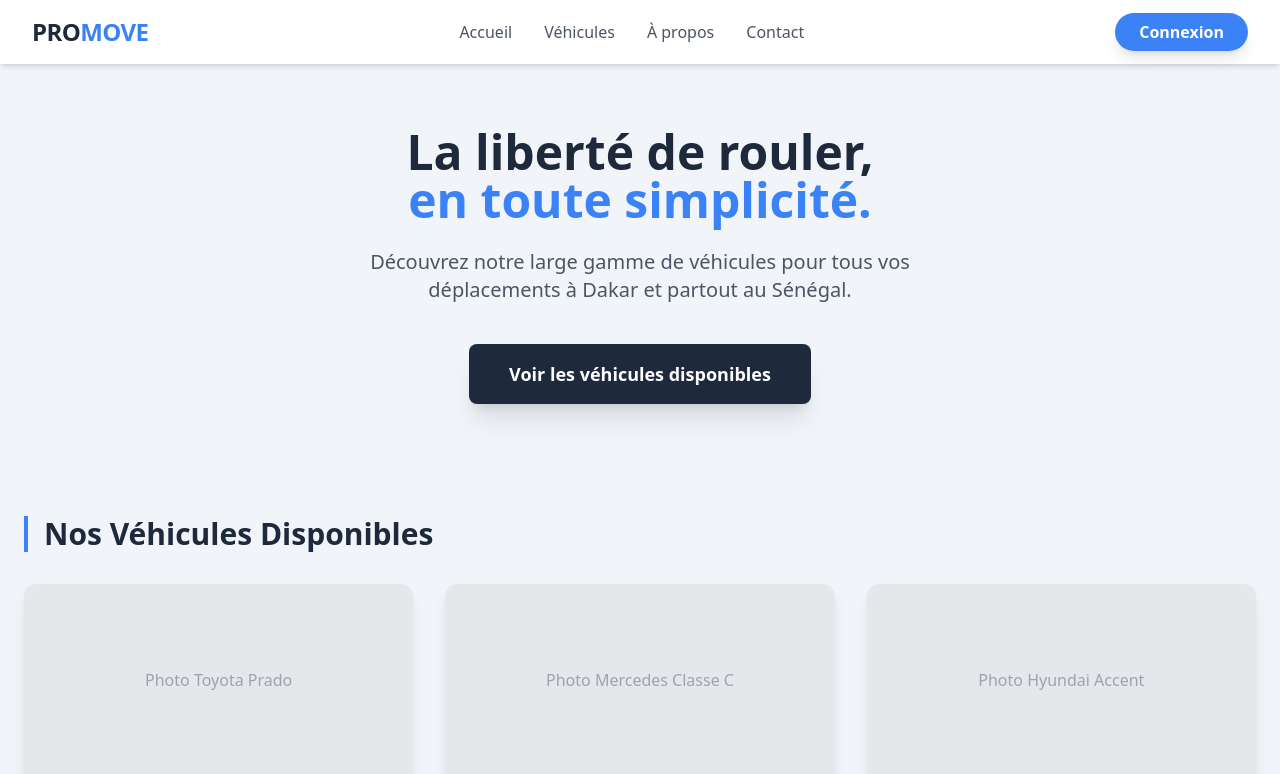
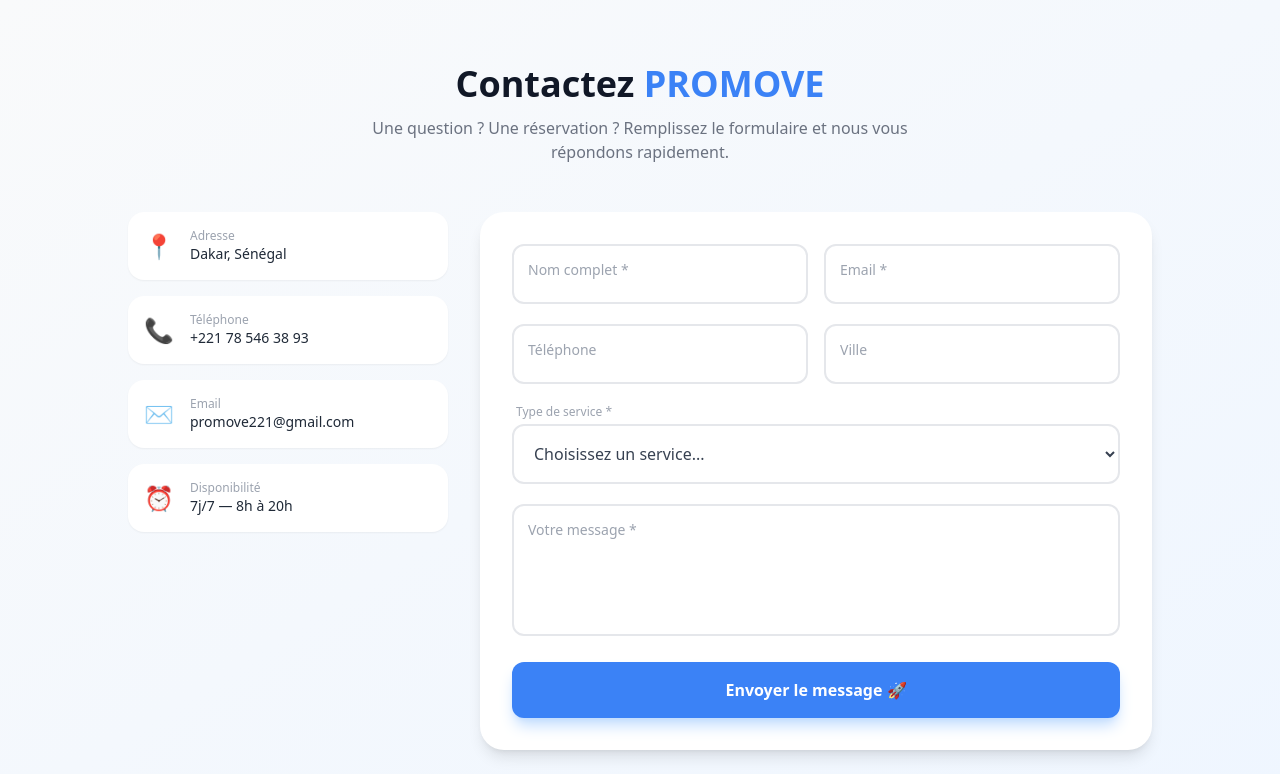
Before and after one commit to kine-gueye/location-voiture-unipro, a React (Vite) app: page /contact in a window 1280 px wide. Before the commit this address led to /. Shown: the top 774 px of the page. Built offline with nearby package versions, Linux system fonts and the light colour scheme.

Commit message:
ajout de la page formulaire

```diff
--- a/package.json
+++ b/package.json
@@ -10,6 +10,7 @@
     "preview": "vite preview"
   },
   "dependencies": {
+    "@emailjs/browser": "^4.4.1",
     "lucide-react": "^1.14.0",
     "react": "^19.2.5",
     "react-dom": "^19.2.5",
--- a/src/App.tsx
+++ b/src/App.tsx
@@ -4,6 +4,7 @@
 import Dashboard from "./pages/Dashboard";
 import Footer from "./composants/footer";
 import Apropos from "./pages/Apropos";
+import Contact from "./pages/Contact";
 
 function AppContent() {
   const location = useLocation();
@@ -26,6 +27,7 @@
 
           <Route path="*" element={<Navigate to="/" />} />
           <Route path="/apropos" element={<Apropos />} />
+          <Route path="/contact" element={<Contact />} />
         </Routes>
       </main>
 
--- a/src/pages/Contact.tsx
+++ b/src/pages/Contact.tsx
@@ -0,0 +1,204 @@
+import { useState, useRef } from "react";
+import emailjs from "@emailjs/browser";
+
+const Contact = () => {
+  const formRef = useRef<HTMLFormElement>(null);
+  const [focused, setFocused] = useState<string | null>(null);
+  const [sent, setSent] = useState(false);
+  const [loading, setLoading] = useState(false);
+  const [form, setForm] = useState({
+    nom: "", email: "", telephone: "", ville: "", message: "", service: ""
+  });
+
+  const handleChange = (e: React.ChangeEvent<HTMLInputElement | HTMLTextAreaElement | HTMLSelectElement>) => {
+    setForm({ ...form, [e.target.name]: e.target.value });
+  };
+
+  const handleSubmit = async (e: React.FormEvent) => {
+    e.preventDefault();
+    setLoading(true);
+    try {
+      await emailjs.sendForm(
+        "VOTRE_SERVICE_ID",
+        "VOTRE_TEMPLATE_ID",
+        formRef.current!,
+        "VOTRE_PUBLIC_KEY"
+      );
+      setSent(true);
+    } catch (error) {
+      alert("Erreur lors de l'envoi. Réessayez.");
+    }
+    setLoading(false);
+  };
+
+  if (sent) {
+    return (
+      <div className="min-h-screen flex items-center justify-center bg-gray-50">
+        <div className="text-center animate-bounce-in p-10 bg-white rounded-3xl shadow-xl max-w-md">
+          <div className="text-6xl mb-4">✅</div>
+          <h2 className="text-2xl font-bold text-gray-900 mb-2">Message envoyé !</h2>
+          <p className="text-gray-500">Nous vous répondrons dans les 24h. Merci {form.nom} !</p>
+          <button
+            onClick={() => { setSent(false); setForm({ nom: "", email: "", telephone: "", ville: "", message: "", service: "" }); }}
+            className="mt-6 bg-blue-500 text-white px-6 py-3 rounded-xl hover:bg-blue-600 transition-all"
+          >
+            Nouveau message
+          </button>
+        </div>
+      </div>
+    );
+  }
+
+  return (
+    <div className="min-h-screen bg-gradient-to-br from-gray-50 to-blue-50 py-16 px-4">
+
+      {/* Header */}
+      <div className="text-center mb-12">
+        <h1 className="text-4xl font-bold text-gray-900 mb-3">
+          Contactez <span className="text-blue-500">PROMOVE</span>
+        </h1>
+        <p className="text-gray-500 max-w-xl mx-auto">
+          Une question ? Une réservation ? Remplissez le formulaire et nous vous répondons rapidement.
+        </p>
+      </div>
+
+      <div className="max-w-5xl mx-auto grid grid-cols-1 md:grid-cols-3 gap-8">
+
+        {/* Infos contact */}
+        <div className="space-y-4">
+          {[
+            { icon: "📍", titre: "Adresse", info: "Dakar, Sénégal" },
+            { icon: "📞", titre: "Téléphone", info: "+221 78 546 38 93" },
+            { icon: "✉️", titre: "Email", info: "promove221@gmail.com" },
+            { icon: "⏰", titre: "Disponibilité", info: "7j/7 — 8h à 20h" },
+          ].map((item, i) => (
+            <div key={i} className="bg-white rounded-2xl p-4 shadow-sm flex items-center gap-4 hover:shadow-md hover:scale-105 transition-all duration-300">
+              <div className="text-2xl">{item.icon}</div>
+              <div>
+                <p className="text-xs text-gray-400">{item.titre}</p>
+                <p className="text-sm font-medium text-gray-800">{item.info}</p>
+              </div>
+            </div>
+          ))}
+        </div>
+
+        {/* Formulaire */}
+        <div className="md:col-span-2 bg-white rounded-3xl shadow-lg p-8">
+          <form ref={formRef} onSubmit={handleSubmit} className="space-y-5">
+
+            {/* Nom & Email */}
+            <div className="grid grid-cols-1 md:grid-cols-2 gap-4">
+              <div className="relative">
+                <label className={`absolute left-4 transition-all duration-300 pointer-events-none ${focused === "nom" || form.nom ? "top-1 text-xs text-blue-500" : "top-4 text-sm text-gray-400"}`}>
+                  Nom complet *
+                </label>
+                <input
+                  type="text" name="nom" value={form.nom}
+                  onChange={handleChange}
+                  onFocus={() => setFocused("nom")}
+                  onBlur={() => setFocused(null)}
+                  required
+                  className={`w-full pt-6 pb-2 px-4 border-2 rounded-xl outline-none transition-all duration-300 ${focused === "nom" ? "border-blue-500 shadow-md shadow-blue-100" : "border-gray-200"}`}
+                />
+              </div>
+              <div className="relative">
+                <label className={`absolute left-4 transition-all duration-300 pointer-events-none ${focused === "email" || form.email ? "top-1 text-xs text-blue-500" : "top-4 text-sm text-gray-400"}`}>
+                  Email *
+                </label>
+                <input
+                  type="email" name="email" value={form.email}
+                  onChange={handleChange}
+                  onFocus={() => setFocused("email")}
+                  onBlur={() => setFocused(null)}
+                  required
+                  className={`w-full pt-6 pb-2 px-4 border-2 rounded-xl outline-none transition-all duration-300 ${focused === "email" ? "border-blue-500 shadow-md shadow-blue-100" : "border-gray-200"}`}
+                />
+              </div>
+            </div>
+
+            {/* Téléphone & Ville */}
+            <div className="grid grid-cols-1 md:grid-cols-2 gap-4">
+              <div className="relative">
+                <label className={`absolute left-4 transition-all duration-300 pointer-events-none ${focused === "telephone" || form.telephone ? "top-1 text-xs text-blue-500" : "top-4 text-sm text-gray-400"}`}>
+                  Téléphone
+                </label>
+                <input
+                  type="tel" name="telephone" value={form.telephone}
+                  onChange={handleChange}
+                  onFocus={() => setFocused("telephone")}
+                  onBlur={() => setFocused(null)}
+                  className={`w-full pt-6 pb-2 px-4 border-2 rounded-xl outline-none transition-all duration-300 ${focused === "telephone" ? "border-blue-500 shadow-md shadow-blue-100" : "border-gray-200"}`}
+                />
+              </div>
+              <div className="relative">
+                <label className={`absolute left-4 transition-all duration-300 pointer-events-none ${focused === "ville" || form.ville ? "top-1 text-xs text-blue-500" : "top-4 text-sm text-gray-400"}`}>
+                  Ville
+                </label>
+                <input
+                  type="text" name="ville" value={form.ville}
+                  onChange={handleChange}
+                  onFocus={() => setFocused("ville")}
+                  onBlur={() => setFocused(null)}
+                  className={`w-full pt-6 pb-2 px-4 border-2 rounded-xl outline-none transition-all duration-300 ${focused === "ville" ? "border-blue-500 shadow-md shadow-blue-100" : "border-gray-200"}`}
+                />
+              </div>
+            </div>
+
+            {/* Service */}
+            <div className="relative">
+              <label className="block text-xs text-gray-400 mb-1 ml-1">Type de service *</label>
+              <select
+                name="service" value={form.service}
+                onChange={handleChange}
+                required
+                className="w-full p-4 border-2 border-gray-200 rounded-xl outline-none transition-all duration-300 focus:border-blue-500 focus:shadow-md focus:shadow-blue-100 bg-white text-gray-700"
+              >
+                <option value="">Choisissez un service...</option>
+                <option value="Location courte durée">Location courte durée</option>
+                <option value="Location longue durée">Location longue durée</option>
+                <option value="Location avec chauffeur">Location avec chauffeur</option>
+                <option value="Transfert aéroport">Transfert aéroport</option>
+                <option value="Autre">Autre</option>
+              </select>
+            </div>
+
+            {/* Message */}
+            <div className="relative">
+              <label className={`absolute left-4 transition-all duration-300 pointer-events-none ${focused === "message" || form.message ? "top-1 text-xs text-blue-500" : "top-4 text-sm text-gray-400"}`}>
+                Votre message *
+              </label>
+              <textarea
+                name="message" value={form.message}
+                onChange={handleChange}
+                onFocus={() => setFocused("message")}
+                onBlur={() => setFocused(null)}
+                required rows={4}
+                className={`w-full pt-6 pb-2 px-4 border-2 rounded-xl outline-none transition-all duration-300 resize-none ${focused === "message" ? "border-blue-500 shadow-md shadow-blue-100" : "border-gray-200"}`}
+              />
+            </div>
+
+            {/* Bouton */}
+            <button
+              type="submit"
+              disabled={loading}
+              className="w-full bg-blue-500 hover:bg-blue-600 active:scale-95 text-white font-semibold py-4 rounded-xl transition-all duration-300 shadow-lg shadow-blue-200 hover:shadow-xl hover:shadow-blue-300 disabled:opacity-70"
+            >
+              {loading ? (
+                <span className="flex items-center justify-center gap-2">
+                  <svg className="animate-spin h-5 w-5" viewBox="0 0 24 24" fill="none">
+                    <circle className="opacity-25" cx="12" cy="12" r="10" stroke="currentColor" strokeWidth="4"/>
+                    <path className="opacity-75" fill="currentColor" d="M4 12a8 8 0 018-8v8z"/>
+                  </svg>
+                  Envoi en cours...
+                </span>
+              ) : "Envoyer le message 🚀"}
+            </button>
+
+          </form>
+        </div>
+      </div>
+    </div>
+  );
+};
+
+export default Contact;
```
Also changed, not shown: 1 other file (tests, documents, lock files or other folders).
